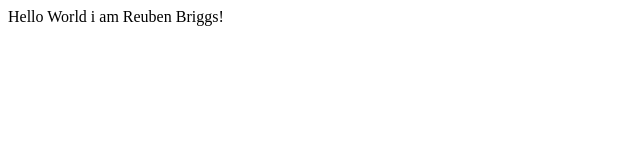
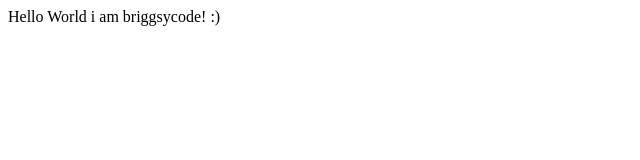
Before and after one commit to briggsycode/briggsy.github.io, a plain HTML site: page docs/index.html in a window 1280 px wide. Shown: the full height of the page, 0-640 px from the left. Drawn offline with Linux system fonts and the light colour scheme.

Commit message:
initial change

```diff
--- a/docs/index.html
+++ b/docs/index.html
@@ -7,6 +7,6 @@
     <title>Reuben Briggs</title>
 </head>
 <body>
-    Hello World i am Reuben Briggs!
+    Hello World i am briggsycode! :)
 </body>
 </html>
```
